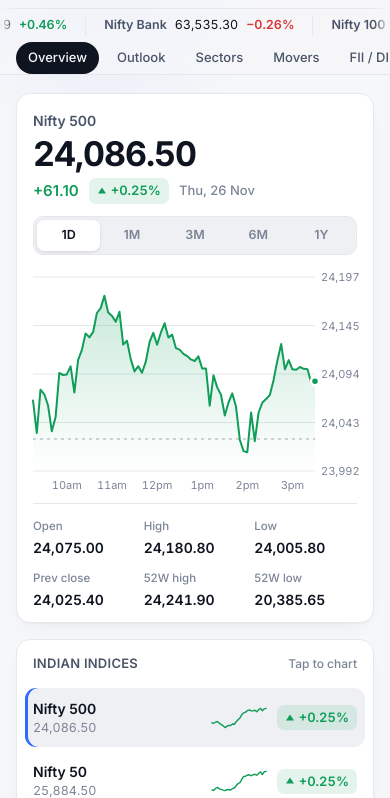
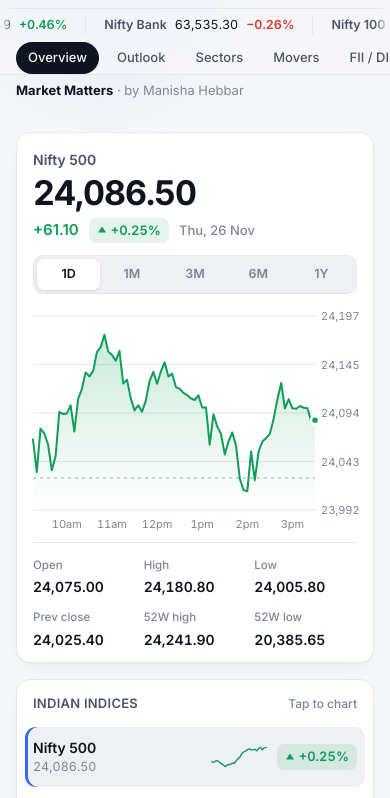
Before and after one commit to inverikacapital/market-matter, a plain HTML site: page index.html in a window 390 px wide. Shown: the part 46-844 px from the top of the page. Drawn offline with Linux system fonts and the light colour scheme; a web font is replaced by a local one.

Commit message:
Show 'Market Matters by Manisha Hebbar' alongside the Inverika branding
- Header and footer: 'Market Matters' / 'by Manisha Hebbar'
- Phones: a slim 'Market Matters · by Manisha Hebbar' line at the top of the page
- Page title and link-preview title updated to match

Co-Authored-By: Claude Opus 5.5 <noreply@anthropic.com>

```diff
--- a/assets/styles.css
+++ b/assets/styles.css
@@ -178,6 +178,12 @@ button { font: inherit; color: inherit; }
 
 /* ============================================================ layout */
 main { padding-top: 22px; padding-bottom: 40px; }
+/* phones only: the header has no room for the product name, so show it at the top of the page */
+.m-byline { display: none; }
+@media (max-width: 640px) {
+  .m-byline { display: block; margin: 6px 0 14px; font-size: 13px; color: var(--ink-3); }
+  .m-byline b { color: var(--ink); font-weight: 700; }
+}
 .section { padding: 18px 0 26px; }
 .section-head { display: flex; align-items: end; justify-content: space-between; gap: 16px; margin: 8px 0 14px; flex-wrap: wrap; }
 .section-head h2 { margin: 0; font-size: 22px; font-weight: 700; letter-spacing: -.02em; }
--- a/index.html
+++ b/index.html
@@ -3,14 +3,14 @@
 <head>
   <meta charset="utf-8">
   <meta name="viewport" content="width=device-width, initial-scale=1, viewport-fit=cover">
-  <title>Market Matters · Inverika Capital</title>
+  <title>Market Matters by Manisha Hebbar · Inverika Capital</title>
   <meta name="description" content="India first, global next: Nifty 500, Sensex, sectors, top movers and a next-day outlook. Updated every 15 min.">
   <link rel="canonical" href="https://inverikacapital.github.io/market-matter/">
 
   <!-- link previews (WhatsApp, iMessage, LinkedIn, Facebook, X). URLs must be absolute. -->
   <meta property="og:type" content="website">
   <meta property="og:site_name" content="Inverika Capital">
-  <meta property="og:title" content="Market Matters · Inverika Capital">
+  <meta property="og:title" content="Market Matters by Manisha Hebbar · Inverika Capital">
   <meta property="og:description" content="India first, global next: Nifty 500, Sensex, sectors, top movers and a next-day outlook. Updated every 15 min.">
   <meta property="og:url" content="https://inverikacapital.github.io/market-matter/">
   <meta property="og:image" content="https://inverikacapital.github.io/market-matter/assets/share-v3.jpg">
@@ -21,7 +21,7 @@
   <meta property="og:image:alt" content="Inverika Capital Market Matters: Nifty 500 chart, sector heatmap, top movers and next-day outlook">
   <meta property="og:locale" content="en_IN">
   <meta name="twitter:card" content="summary_large_image">
-  <meta name="twitter:title" content="Market Matters · Inverika Capital">
+  <meta name="twitter:title" content="Market Matters by Manisha Hebbar · Inverika Capital">
   <meta name="twitter:description" content="Nifty 500, Sensex, sectors, movers and a next-day outlook. Updated every 15 minutes in market hours.">
   <meta name="twitter:image" content="https://inverikacapital.github.io/market-matter/assets/share-v3.jpg">
   <meta name="theme-color" content="#0b0f1a" media="(prefers-color-scheme: dark)">
@@ -31,7 +31,7 @@
   <link rel="preconnect" href="https://fonts.googleapis.com">
   <link rel="preconnect" href="https://fonts.gstatic.com" crossorigin>
   <link href="https://fonts.googleapis.com/css2?family=Inter:wght@400;500;600;700;800&family=Saira+Stencil+One&family=JetBrains+Mono:wght@500;600&display=swap" rel="stylesheet">
-  <link rel="stylesheet" href="assets/styles.css?v=20261118">
+  <link rel="stylesheet" href="assets/styles.css?v=20261127b">
   <script>
     try { const t = localStorage.getItem('ms-theme'); if (t) document.documentElement.dataset.theme = t; } catch (e) {}
   </script>
@@ -69,7 +69,7 @@
         </svg>
         <span class="brand-word"><b>INVERIKA</b><small>CAPITAL</small></span>
         <span class="brand-sep" aria-hidden="true"></span>
-        <span class="brand-prod"><b>Market Matters</b><small>India · Daily</small></span>
+        <span class="brand-prod"><b>Market Matters</b><small>by Manisha Hebbar</small></span>
       </a>
       <div class="topbar-meta">
         <div class="about" id="about">
@@ -127,6 +127,7 @@
   </header>
 
   <main class="wrap">
+    <p class="m-byline"><b>Market Matters</b> · by Manisha Hebbar</p>
     <!-- OVERVIEW -->
     <section id="overview" class="section">
       <div class="grid hero-grid">
@@ -304,7 +305,7 @@
         </svg>
         <div class="brand-word lg"><b>INVERIKA</b><small>CAPITAL</small></div>
         <span class="brand-sep" aria-hidden="true"></span>
-        <div class="foot-prod"><b>Market Matters</b><span class="muted">India · Daily</span></div>
+        <div class="foot-prod"><b>Market Matters</b><span class="muted">by Manisha Hebbar</span></div>
       </div>
       <p>Updates automatically on trading days: at 8:00 AM IST (global cues before the open), about every 15 minutes while the NSE is open (9:15 AM – 3:30 PM), and at 4:15 PM IST with settled closing data. This page checks for fresh data every 2 minutes during market hours.</p>
       <p id="sources" class="muted"></p>
```
